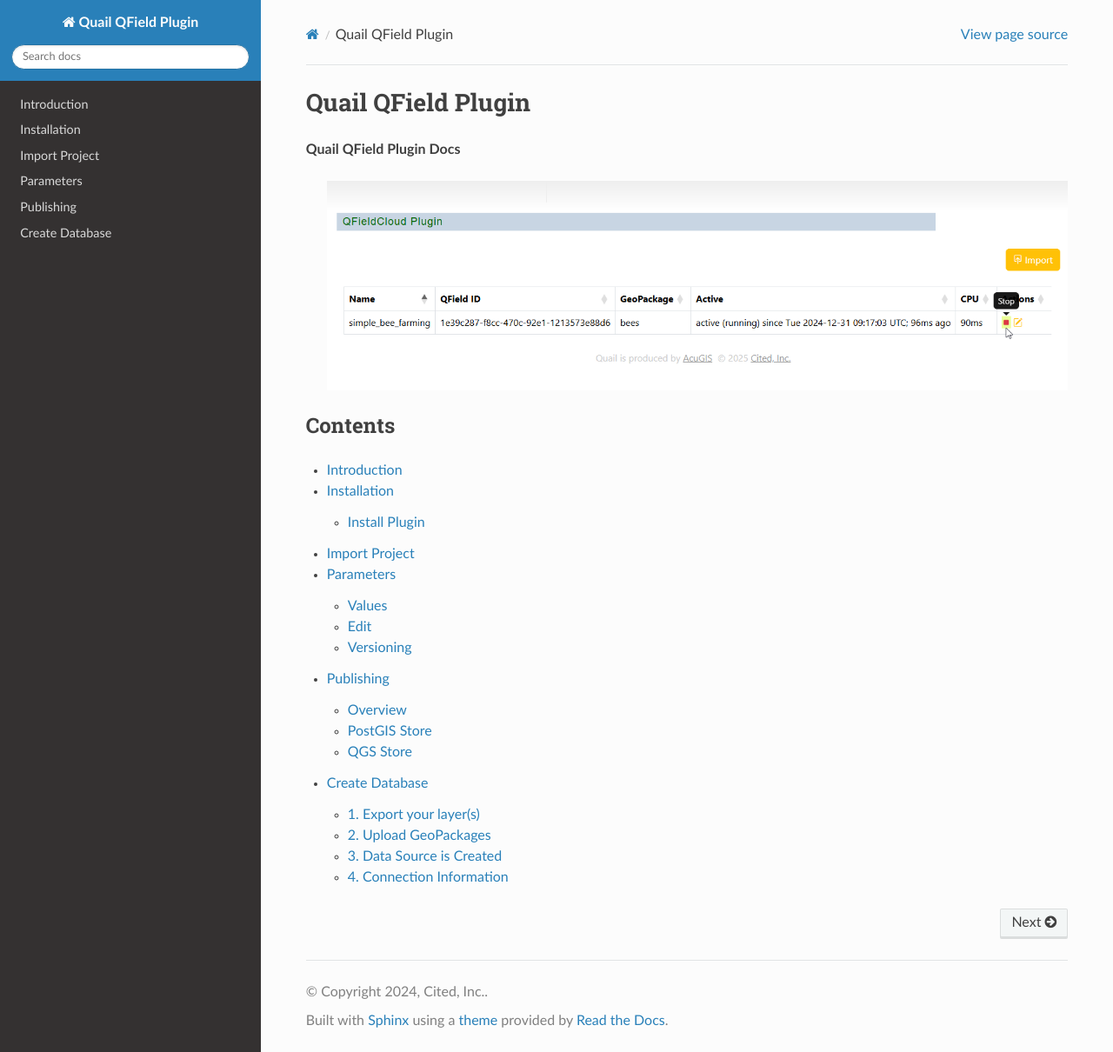
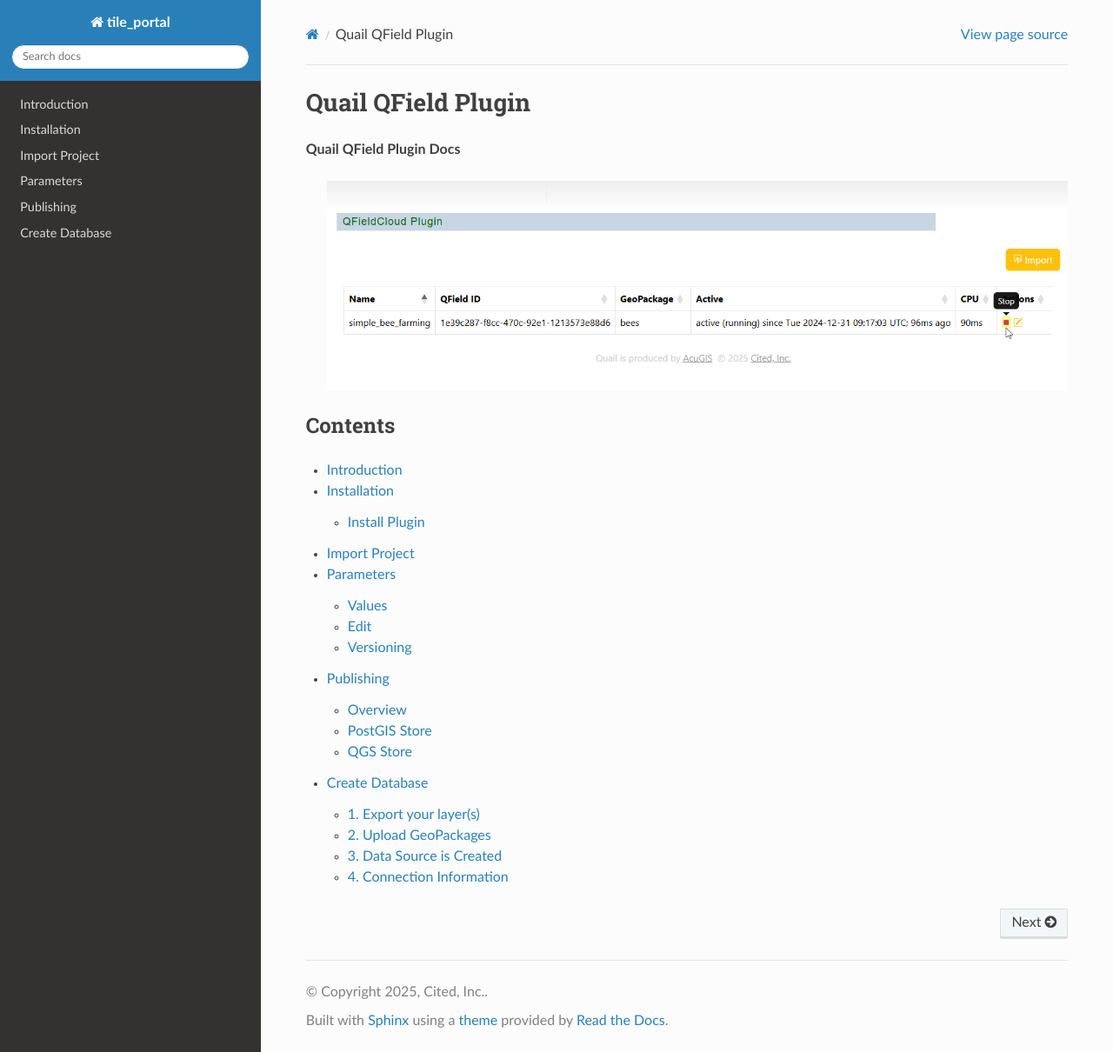
Before and after one commit to AcuGIS/Tile-Portal, a Sphinx documentation site: the page built from docs/source/index.rst, in a window 1280 px wide and 1210 px high. Shown: the whole window at 87% size. Built offline with Sphinx 7.4.7 and the Read the Docs theme 3.1.0, drawn with Linux system fonts in a browser that asks for light colours.

Commit message:
Update conf.py

```diff
--- a/docs/source/conf.py
+++ b/docs/source/conf.py
@@ -2,8 +2,8 @@
 
 # -- Project information
 
-project = 'Quail QField Plugin'
-copyright = '2024, Cited, Inc.'
+project = 'tile_portal'
+copyright = '2025, Cited, Inc.'
 author = 'Cited Inc'
 
 release = '2.1'
```
